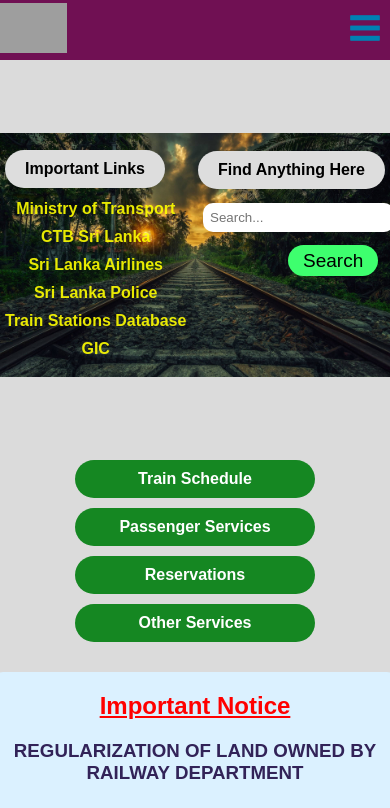
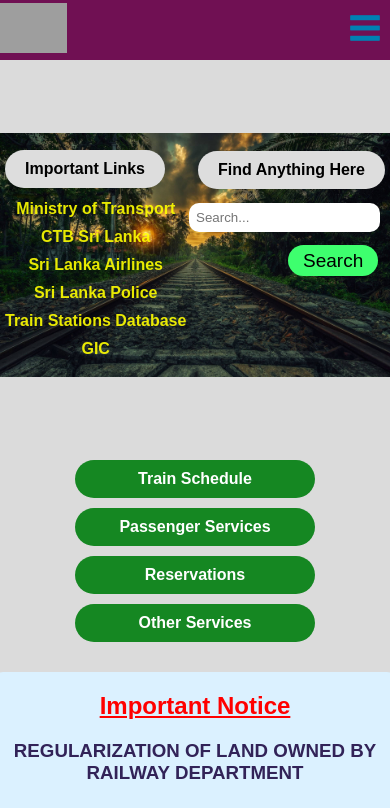
Before and after one commit to nilupul-madhusanka/sri-lanka-railway-by-nms, a React (Create React App) app: page / in a window 390 px wide. Shown: the top 808 px of the page. Built offline with nearby package versions, Linux system fonts and the light colour scheme; grey boxes are pictures that could not be loaded.

Commit message:
Update styles.css

```diff
--- a/src/components/styles.css
+++ b/src/components/styles.css
@@ -215,7 +215,7 @@ header .logo img {
   .search-bar form input{
     position: absolute;
     top: 68px;
-    left: 5px;
+    right: 5px;
   }
   .search-bar form button{
     position: absolute;
```
